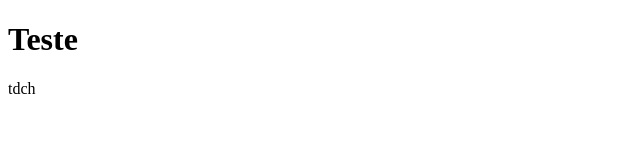
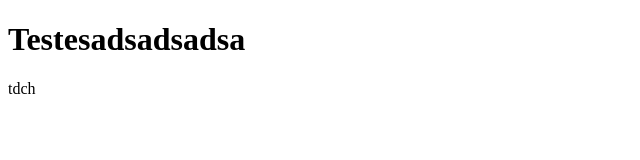
Before and after one commit to etec-Bliblioteca/teste-repositorio, a plain HTML site: page index.html in a window 1280 px wide. Shown: the whole page, without its empty margins (0-640 px from the left). Drawn offline with Linux system fonts and the light colour scheme.

Commit message:
ezequiel01/10

```diff
--- a/index.html
+++ b/index.html
@@ -6,7 +6,7 @@
     <title>Teste do repositorio</title>
 </head>
 <body>
-    <h1 class="titulo">Teste
+    <h1 class="titulo">Testesadsadsadsa
     </h1>
     <p>tdch</p>
 </body>
```
